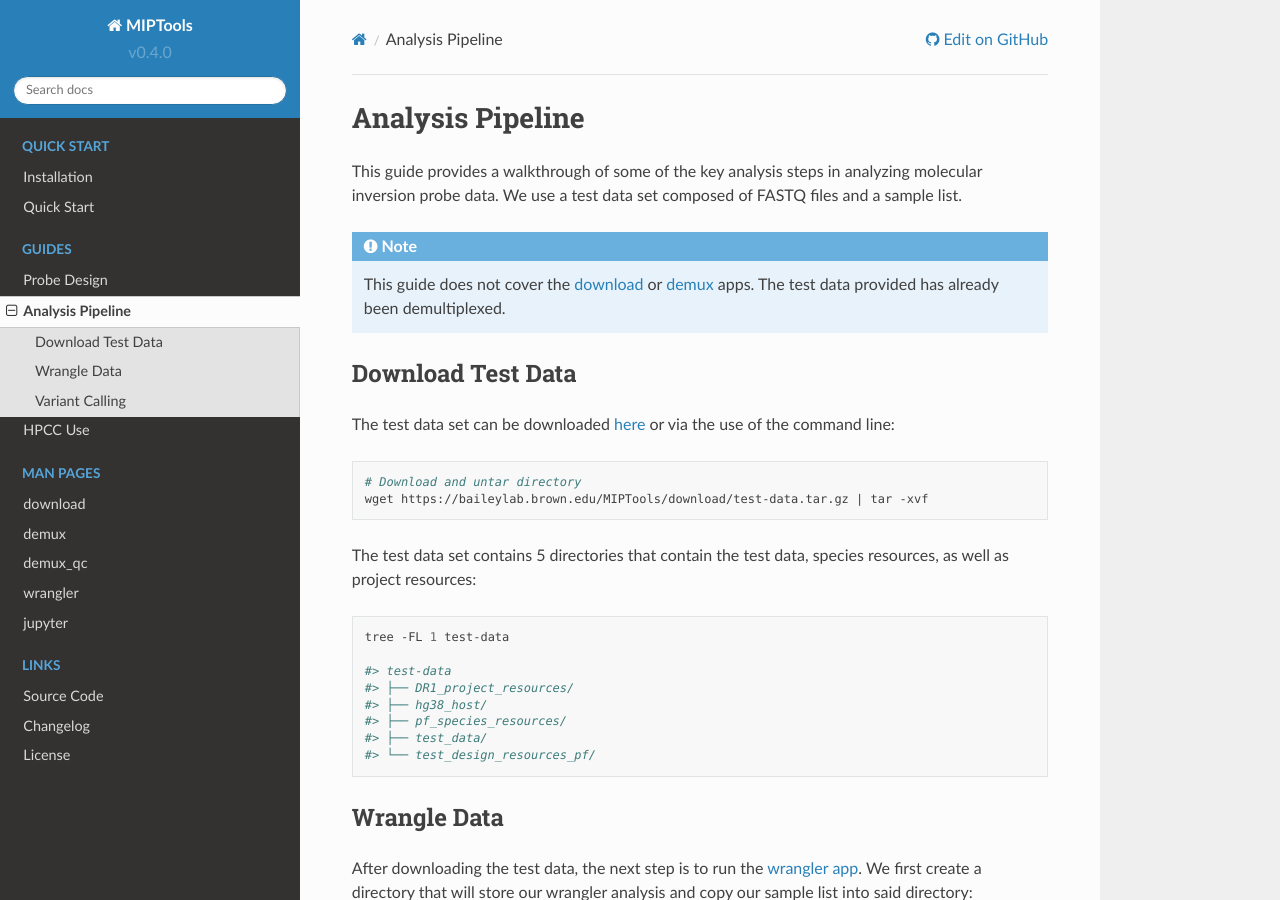
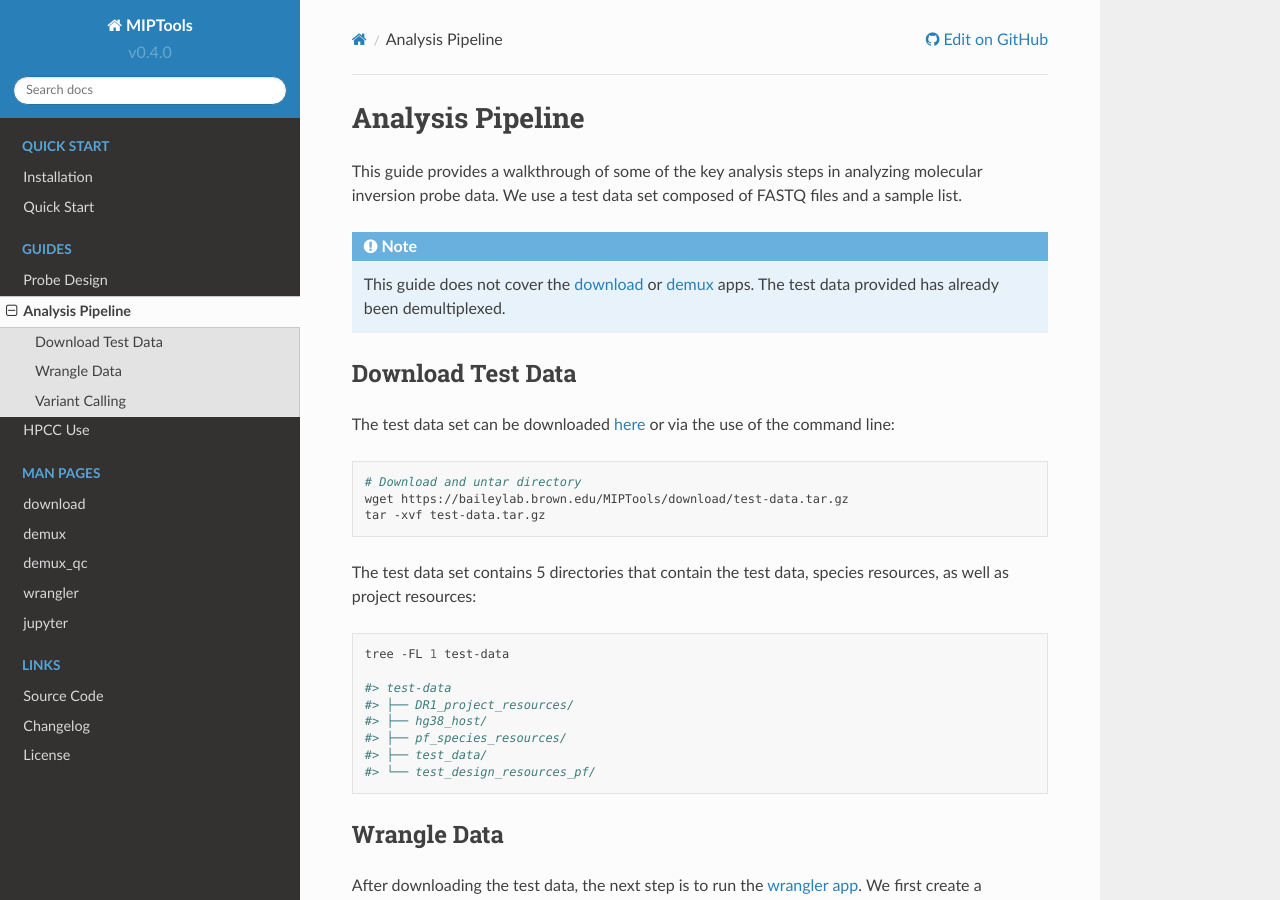
Before and after one commit to bailey-lab/MIPTools, a Sphinx documentation site: the page built from docs/guides/analysis-pipeline.rst, in a window 1280 px wide and 900 px high. Built offline with Sphinx 7.4.7 and the Read the Docs theme 2.0.0, drawn with Linux system fonts in a browser that asks for light colours.

Commit message:
separate out tar command into two lines

```diff
--- a/docs/guides/analysis-pipeline.rst
+++ b/docs/guides/analysis-pipeline.rst
@@ -25,7 +25,8 @@ line:
 .. code-block:: shell
 
 	# Download and untar directory
-	wget https://baileylab.brown.edu/MIPTools/download/test-data.tar.gz | tar -xvf
+	wget https://baileylab.brown.edu/MIPTools/download/test-data.tar.gz
+	tar -xvf test-data.tar.gz
 
 The test data set contains 5 directories that contain the test data, species
 resources, as well as project resources:
```
